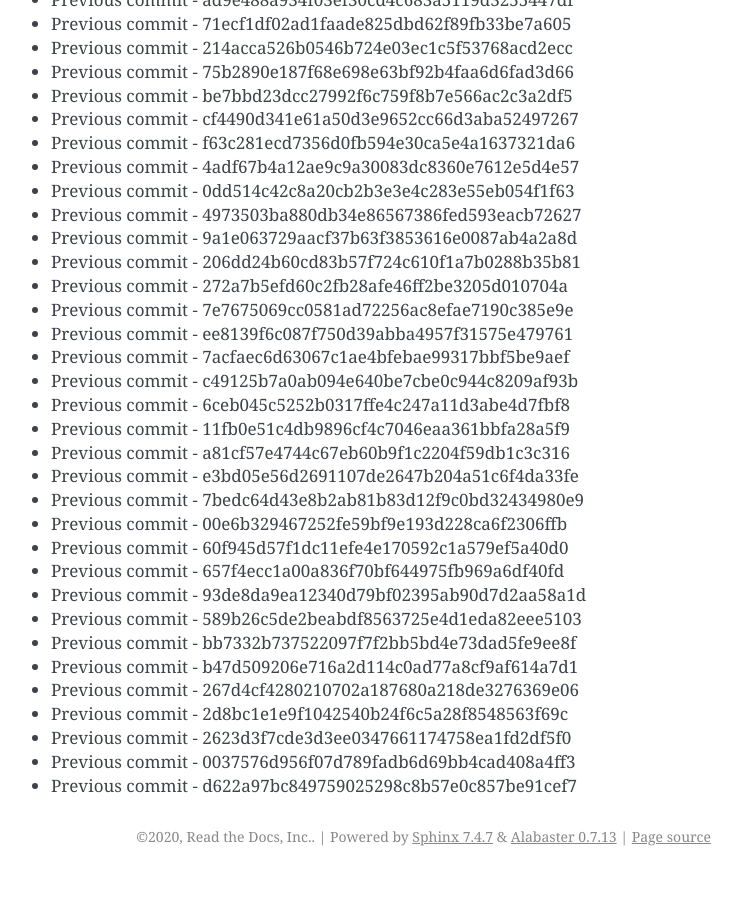
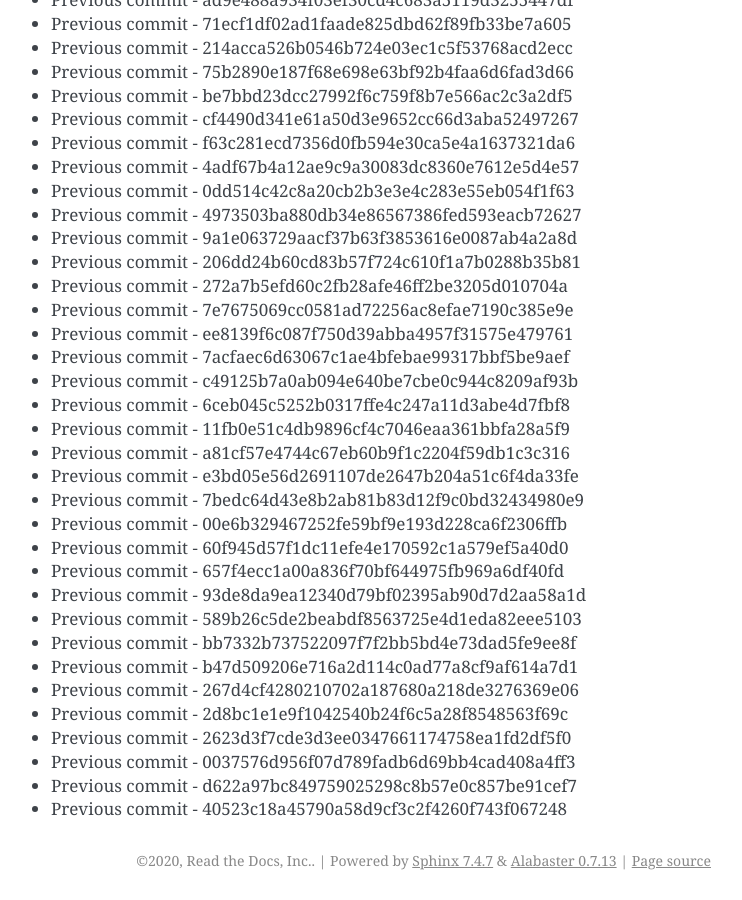
Before and after one commit to readthedocs/rtd-git-stresstest, a Sphinx documentation site: the page built from docs/updates.rst, in a window 1280 px wide and 900 px high, scrolled down 44608 px. Shown: the whole window, without its empty margins (399-1141 px from the left). Built offline with Sphinx 7.4.7, drawn with Linux system fonts in a browser that asks for light colours; before the commit the page ends 45484 px from its top, so only the background shows below that.

Commit message:
Generating commit from previous: 40523c18a45790a58d9cf3c2f4260f743f067248

```diff
--- a/docs/updates.rst
+++ b/docs/updates.rst
@@ -1906,3 +1906,4 @@ It can be tested for any performance characteristics.
 * Previous commit - 2623d3f7cde3d3ee0347661174758ea1fd2df5f0
 * Previous commit - 0037576d956f07d789fadb6d69bb4cad408a4ff3
 * Previous commit - d622a97bc849759025298c8b57e0c857be91cef7
+* Previous commit - 40523c18a45790a58d9cf3c2f4260f743f067248
```
